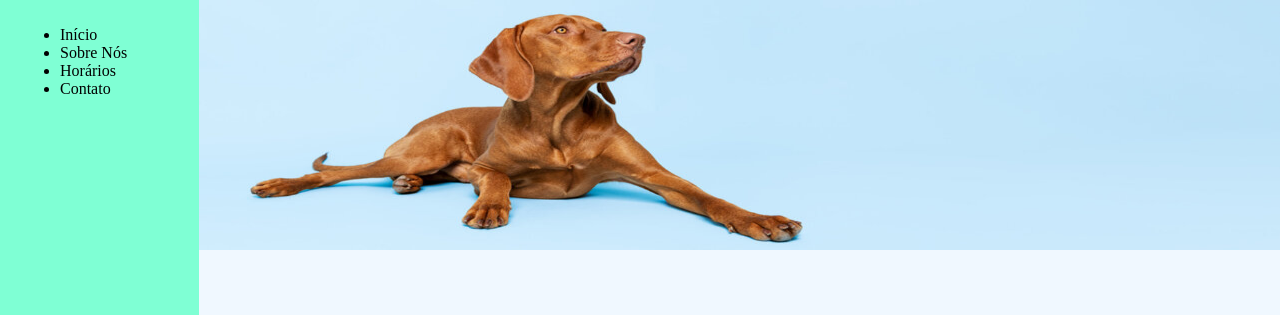
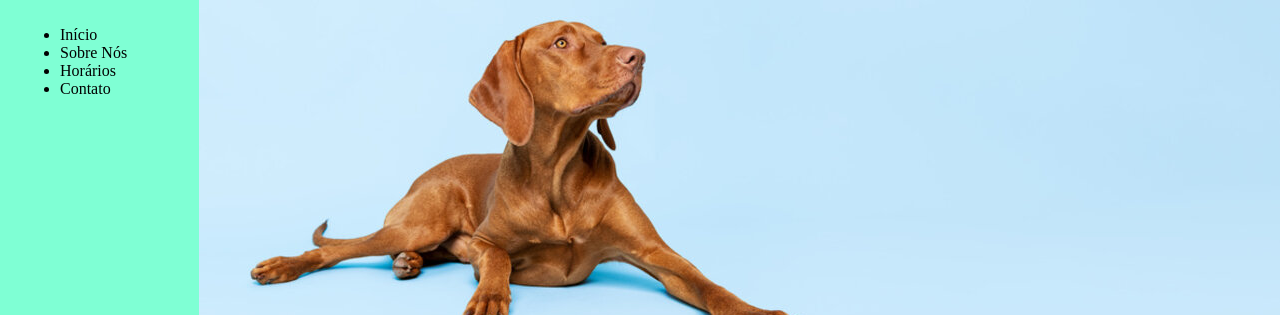
Before and after one commit to rayssassousa22/site-veterinario, a plain HTML site: page index.html in a window 1280 px wide. Shown: the top 315 px of the page. Drawn offline with Linux system fonts and the light colour scheme.

Commit message:
doing my website

```diff
--- a/stylesheet.css
+++ b/stylesheet.css
@@ -27,7 +27,7 @@ body {
 
 .header{
     background-color: rgb(5, 108, 108);
-    max-height: 250px;
+    max-height: 350x;
     display: flex;
     justify-content: center;
 }
```
